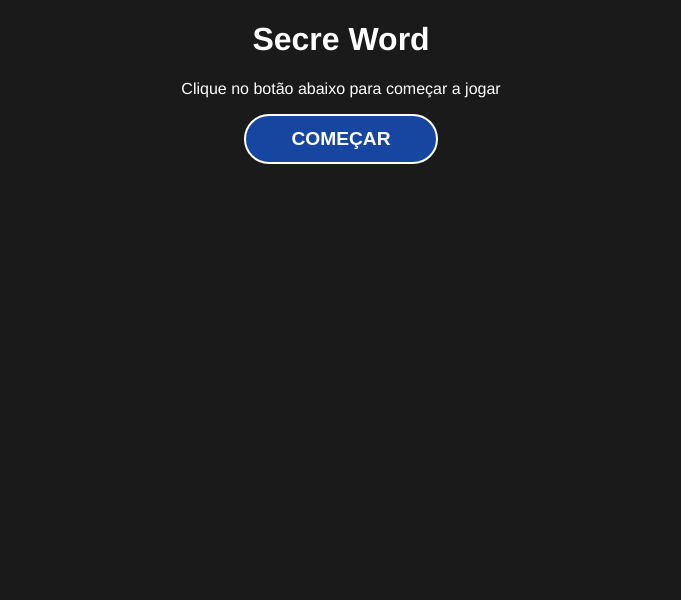
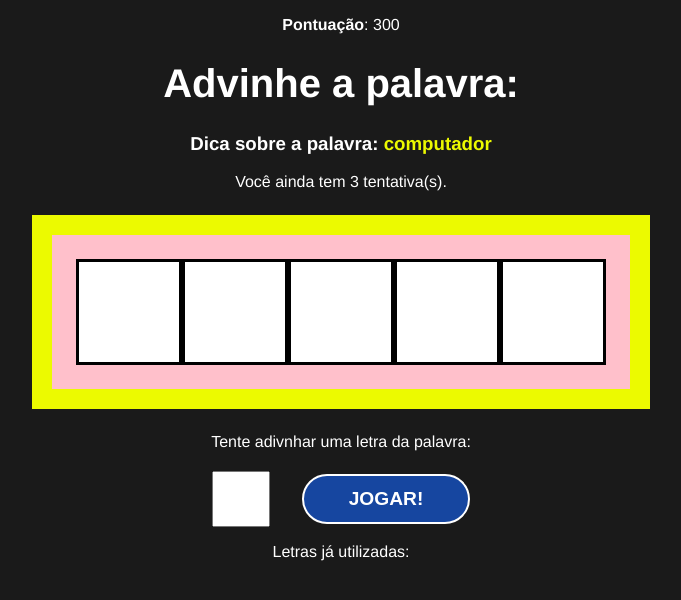
Before and after one commit to DanielKloh/Secret-Word, a React (Vite) app: page / in a window 1280 px wide. Shown: the top 600 px of the page, without its empty margins (299-980 px from the left). Built offline with nearby package versions, Linux system fonts and the light colour scheme.

Commit message:
Condicao de vitoria

```diff
--- a/src/App.tsx
+++ b/src/App.tsx
@@ -28,7 +28,7 @@ function App() {
 
   const [gameStage, setGameStage] = useState(stages[0].name);
 
-  const pickWordAndCategory = () => {
+  const pickWordAndCategory = useCallback(() => {
     const categories = Object.keys(words);
     const category =
       categories[Math.floor(Math.random() * Object.keys(categories).length)];
@@ -37,9 +37,10 @@ function App() {
       words[category][Math.floor(Math.random() * words[category].length)];
 
     return { word, category };
-  };
+  },[words]);
 
-  const startGame = () => {
+  const startGame = useCallback(() => {
+    clearLetterStates();
     const { word, category } = pickWordAndCategory();
 
     let wordLetters = word.split("");
@@ -51,7 +52,7 @@ function App() {
     setLetters(wordLetters);
 
     setGameStage(stages[1].name);
-  };
+  },[pickWordAndCategory]);
 
   const verifiyLetter = (letter: string) => {
     const normalizedLetter = letter.toLocaleLowerCase();
@@ -76,7 +77,6 @@ function App() {
 
       setGuesses((actualGueses) => actualGueses - 1);
     }
-    console.log(guesses);
   };
 
   const retry = () => {
@@ -94,12 +94,18 @@ function App() {
   useEffect(() => {
     if (guesses === 0) {
       setGameStage(stages[2].name);
-      console.log("useEfect fazendo merda");
     }
   }),
-    [guesses];
+    [guessedLetters, letters, startGame];
 
-  console.log(gameStage);
+  useEffect(() => {
+    const uniqueLetters = [...new Set(letters)];
+
+    if (guessedLetters.length === uniqueLetters.length) {
+      setScore((actualyScore: any) => actualyScore + 100);
+      startGame();
+    }
+  }, [guessedLetters]);
   return (
     <div className="App">
       {gameStage === "start" && <StartScreen startGame={startGame} />}
--- a/src/components/game/game.tsx
+++ b/src/components/game/game.tsx
@@ -13,7 +13,6 @@ interface data {
 }
 
 const Game = (prop: data) => {
-  console.log(prop);
   const [letter, setLetter] = useState("");
   const letterInputRef = useRef(null);
 
```
